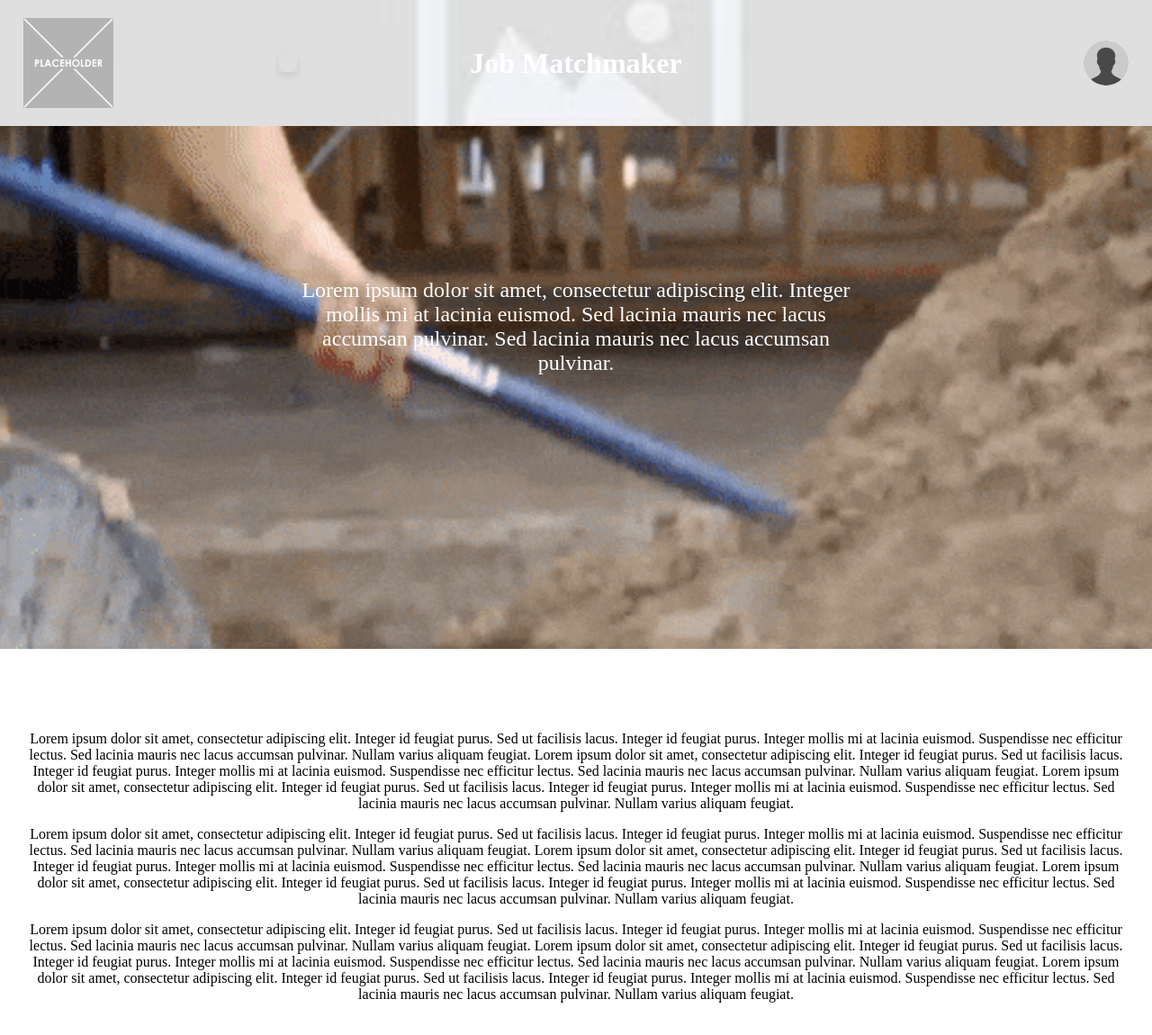
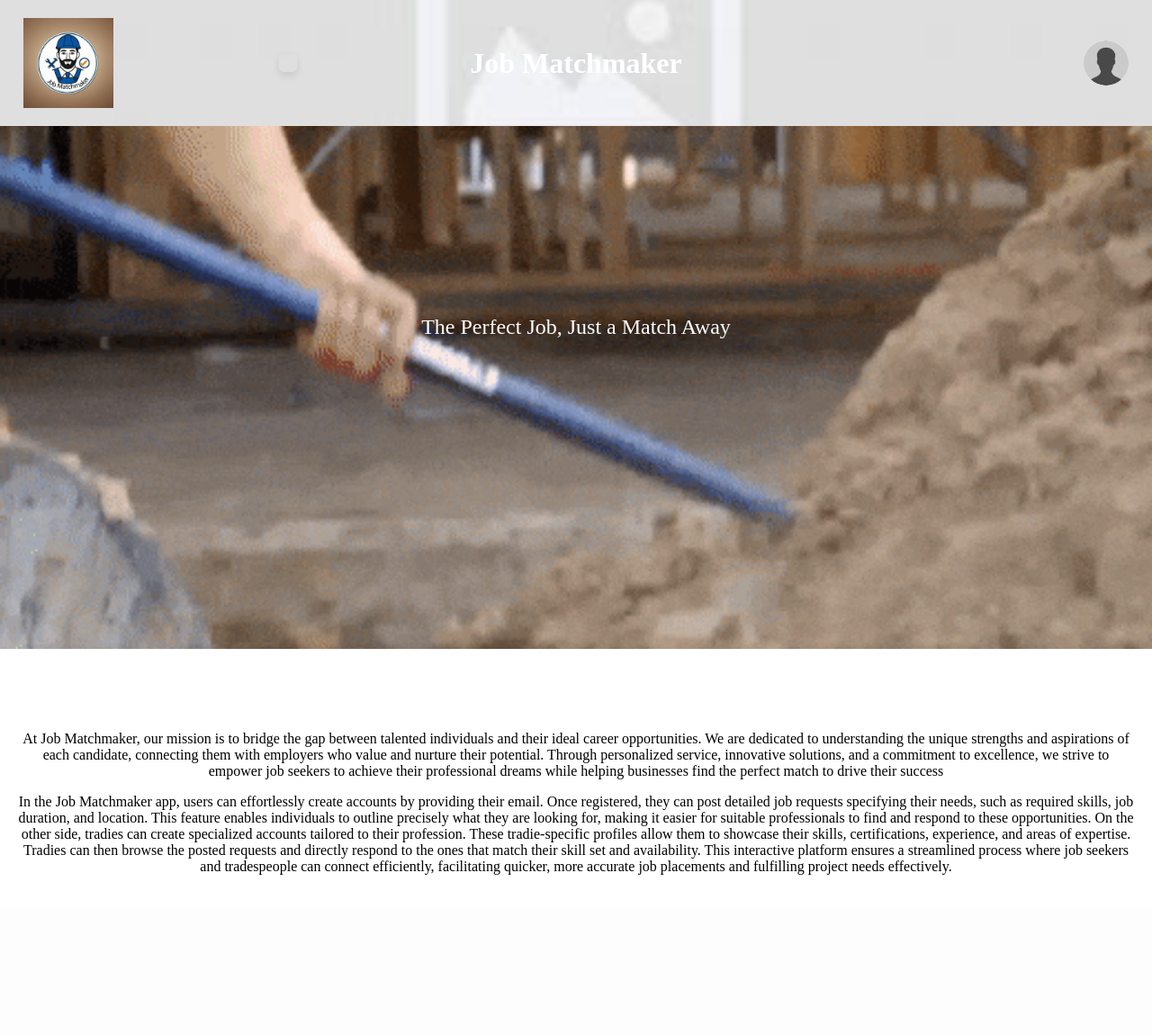
Before and after one commit to JC3009/CITS3403-Project, a Python web app: template Website/app/templates/page_main.html in a window 1280 px wide. Shown: the whole page at 90% size. After the commit the page ends 972 px from the top, so only its background shows below. Run offline with Jinja, Linux system fonts and the light colour scheme; the template is opened without the code that fills it, so the values that code supplies are empty.

Commit message:
removed latin words

```diff
--- a/Website/app/templates/header.html
+++ b/Website/app/templates/header.html
@@ -1,6 +1,6 @@
 <header>
     <div class="logo-container">
-        <img id="logo" src="{{ url_for('static', filename='images/placeholder.png') }}" alt="Logo">
+        <img id="logo" src="{{ url_for('static', filename='images/Logo.png') }}" alt="Logo">
     </div>
     <div class="flashed_messages" id="flashedMessagess">
         {% with messages = get_flashed_messages() %}
--- a/Website/app/templates/page_main.html
+++ b/Website/app/templates/page_main.html
@@ -7,7 +7,7 @@
     {% include 'header.html' %}
     <div class="gif-container">
         <img src="{{ url_for('static', filename='images/Tradie_Digging.gif') }}" alt="GIF">
-        <div class="overlay-text">Lorem ipsum dolor sit amet, consectetur adipiscing elit. Integer mollis mi at lacinia euismod. Sed lacinia mauris nec lacus accumsan pulvinar. Sed lacinia mauris nec lacus accumsan pulvinar.</div>
+        <div class="overlay-text">The Perfect Job, Just a Match Away</div>
         <div class="button-container">
             {% if current_user.is_anonymous %}
             <a href="{{ url_for('main.login') }}">Create Account/ Sign In</a>
@@ -29,38 +29,17 @@
     {% endif %}
     <section class="credits-section">
         <h2>Credits</h2>
-        <p>Lorem ipsum dolor sit amet, consectetur adipiscing elit. Integer id feugiat purus. Sed ut facilisis lacus.
-
-            Integer id feugiat purus. Integer mollis mi at lacinia euismod. Suspendisse nec efficitur lectus. Sed lacinia mauris nec lacus accumsan pulvinar. Nullam varius aliquam feugiat.
-            Lorem ipsum dolor sit amet, consectetur adipiscing elit. Integer id feugiat purus. Sed ut facilisis lacus.
-
-            Integer id feugiat purus. Integer mollis mi at lacinia euismod. Suspendisse nec efficitur lectus. Sed lacinia mauris nec lacus accumsan pulvinar. Nullam varius aliquam feugiat.
-
-            Lorem ipsum dolor sit amet, consectetur adipiscing elit. Integer id feugiat purus. Sed ut facilisis lacus.
-
-            Integer     id feugiat purus. Integer mollis mi at lacinia euismod. Suspendisse nec efficitur lectus. Sed lacinia mauris nec lacus accumsan pulvinar. Nullam varius aliquam feugiat.
+        <p>
+            At Job Matchmaker, our mission is to bridge the gap between talented individuals and their ideal career opportunities.
+            We are dedicated to understanding the unique strengths and aspirations of each candidate, connecting them with employers who value and nurture their potential. Through personalized service, innovative solutions, and a commitment to excellence, we strive to empower job seekers to achieve their professional dreams while helping businesses find the perfect match to drive their success
         </p>
-        <p>Lorem ipsum dolor sit amet, consectetur adipiscing elit. Integer id feugiat purus. Sed ut facilisis lacus.
-
-            Integer id feugiat purus. Integer mollis mi at lacinia euismod. Suspendisse nec efficitur lectus. Sed lacinia mauris nec lacus accumsan pulvinar. Nullam varius aliquam feugiat.
-            Lorem ipsum dolor sit amet, consectetur adipiscing elit. Integer id feugiat purus. Sed ut facilisis lacus.
-
-            Integer id feugiat purus. Integer mollis mi at lacinia euismod. Suspendisse nec efficitur lectus. Sed lacinia mauris nec lacus accumsan pulvinar. Nullam varius aliquam feugiat.
-
-            Lorem ipsum dolor sit amet, consectetur adipiscing elit. Integer id feugiat purus. Sed ut facilisis lacus.
-
-            Integer     id feugiat purus. Integer mollis mi at lacinia euismod. Suspendisse nec efficitur lectus. Sed lacinia mauris nec lacus accumsan pulvinar. Nullam varius aliquam feugiat.
-        </p>
-        <p>Lorem ipsum dolor sit amet, consectetur adipiscing elit. Integer id feugiat purus. Sed ut facilisis lacus.
-
-            Integer id feugiat purus. Integer mollis mi at lacinia euismod. Suspendisse nec efficitur lectus. Sed lacinia mauris nec lacus accumsan pulvinar. Nullam varius aliquam feugiat.
-            Lorem ipsum dolor sit amet, consectetur adipiscing elit. Integer id feugiat purus. Sed ut facilisis lacus.
-
-            Integer id feugiat purus. Integer mollis mi at lacinia euismod. Suspendisse nec efficitur lectus. Sed lacinia mauris nec lacus accumsan pulvinar. Nullam varius aliquam feugiat.
-
-            Lorem ipsum dolor sit amet, consectetur adipiscing elit. Integer id feugiat purus. Sed ut facilisis lacus.
-
-            Integer     id feugiat purus. Integer mollis mi at lacinia euismod. Suspendisse nec efficitur lectus. Sed lacinia mauris nec lacus accumsan pulvinar. Nullam varius aliquam feugiat.
+        <p>In the Job Matchmaker app, users can effortlessly create accounts by providing their email.
+            Once registered, they can post detailed job requests specifying their needs, such as required skills, job duration, and location.
+            This feature enables individuals to outline precisely what they are looking for, making it easier for suitable professionals to find and respond to these opportunities.
+            On the other side, tradies  can create specialized accounts tailored to their profession.
+            These tradie-specific profiles allow them to showcase their skills, certifications, experience, and areas of expertise.
+            Tradies can then browse the posted requests and directly respond to the ones that match their skill set and availability.
+            This interactive platform ensures a streamlined process where job seekers and tradespeople can connect efficiently, facilitating quicker, more accurate job placements and fulfilling project needs effectively.
         </p>
 
         </section>
```
